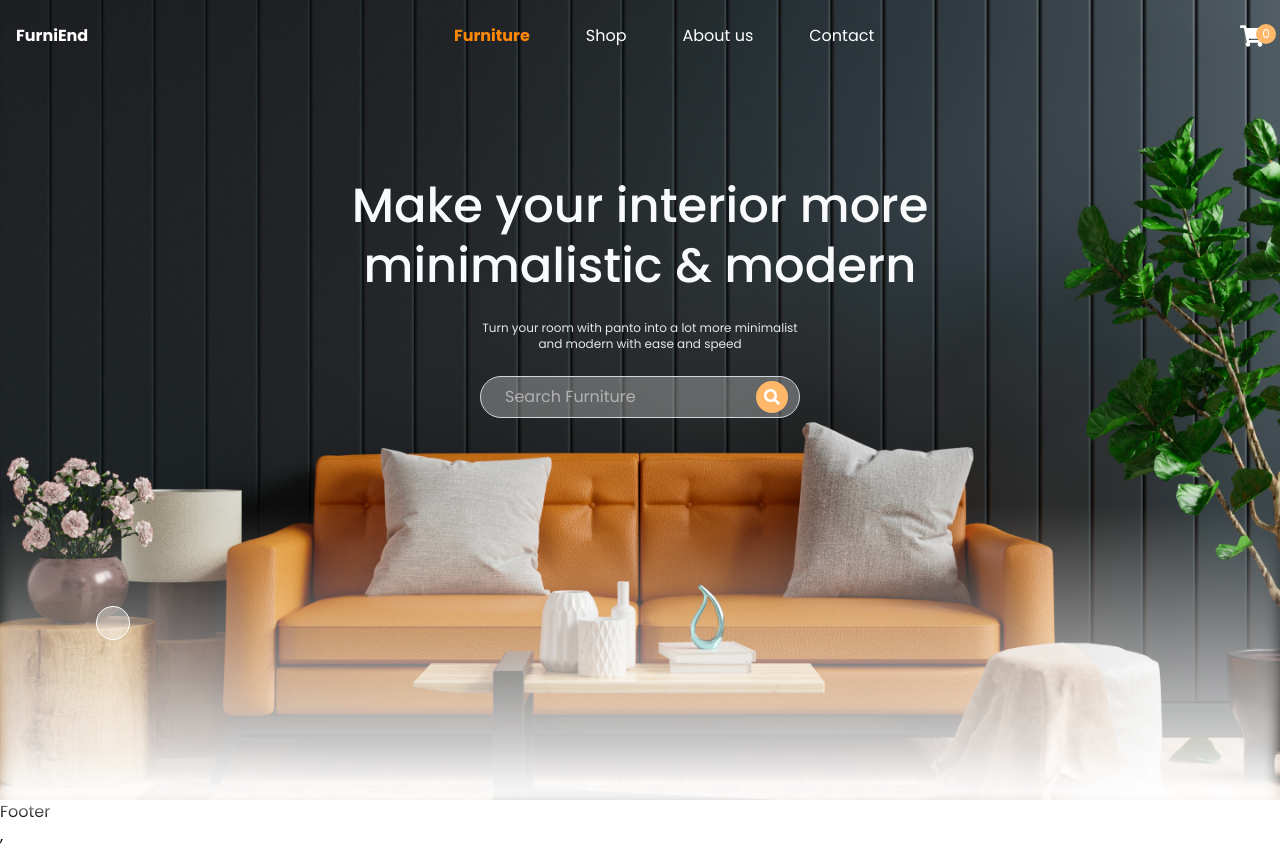
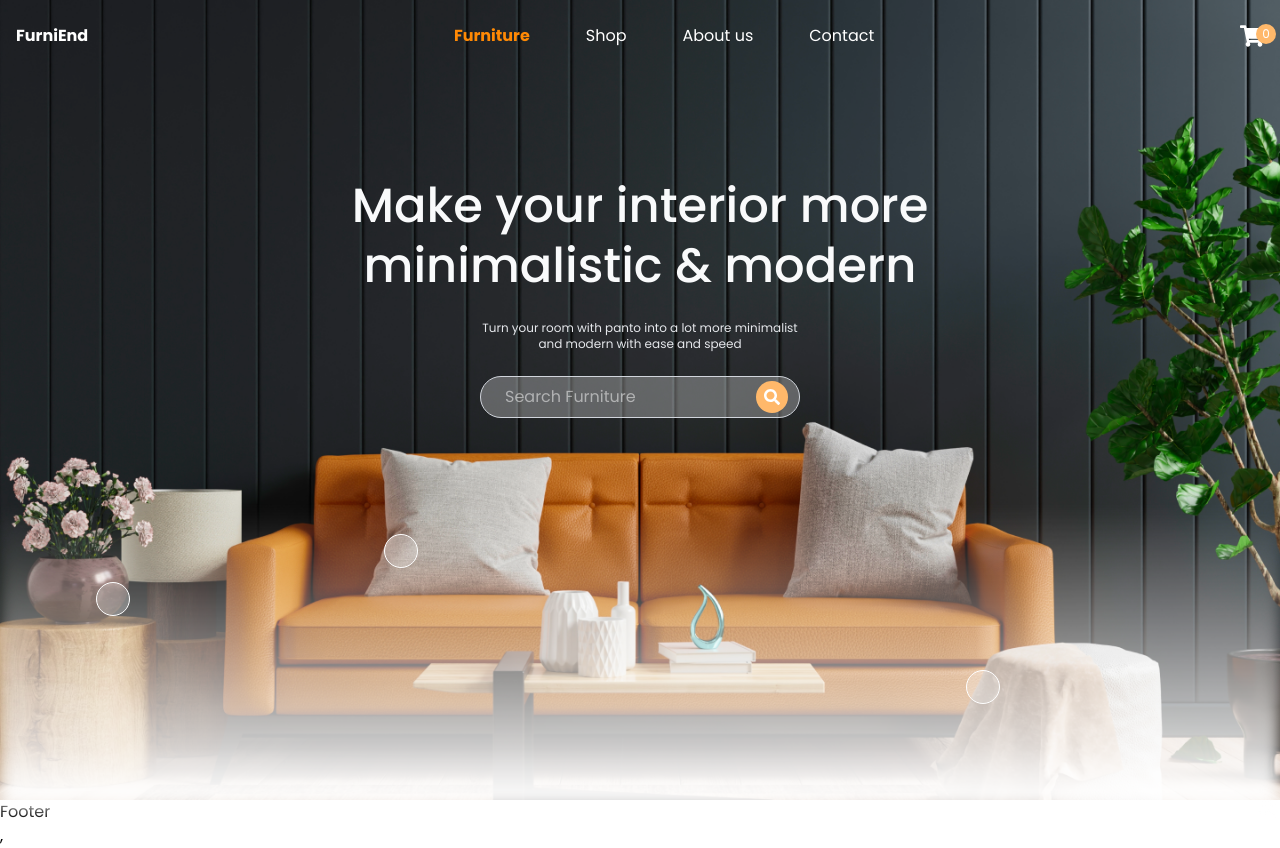
Before and after one commit to ahassh1/react-landing-page, a React (Vite) app: page / in a window 1280 px wide. Built offline with nearby package versions, Linux system fonts and the light colour scheme.

Commit message:
tooltip done

```diff
--- /dev/null
+++ b/src/components/TooltipButton.jsx
@@ -0,0 +1,51 @@
+import React from "react";
+
+const TooltipButton = ({
+  position = "bottom",
+  colors = ["bg-red-700", "bg-green-700", "bg-blue-700"],
+}) => {
+  // Map position prop to different classes for positioning the tooltip and arrow
+  const positionClasses = {
+    bottom: {
+      tooltip: "bottom-full left-1/2 transform -translate-x-1/2 mb-3",
+      arrow: "left-1/2 transform -translate-x-1/2 -bottom-2 border-t",
+    },
+    top: {
+      tooltip: "top-full left-1/2 transform -translate-x-1/2 mt-3",
+      arrow: "left-1/2 transform -translate-x-1/2 -top-2 border-b",
+    },
+    left: {
+      tooltip: "left-full top-1/2 transform -translate-y-1/2 ml-3",
+      arrow: "top-1/2 transform -translate-y-1/2 -left-2 border-r",
+    },
+    right: {
+      tooltip: "right-full top-1/2 transform -translate-y-1/2 mr-3",
+      arrow: "top-1/2 transform -translate-y-1/2 -right-2 border-l",
+    },
+  };
+
+  return (
+    <div className="relative group">
+      <button className="relative p-4 bg-white/25 border border-1 border-white text-white text-xl rounded-full">
+        {/* Tooltip */}
+        <div
+          className={`hidden absolute p-2 space-x-1 rounded-lg bg-white/25 border border-white shadow-md group-hover:flex ${positionClasses[position].tooltip}`}
+        >
+          {/* Colored dots */}
+          {colors.map((color, index) => (
+            <div
+              key={index}
+              className={`size-6 ${color} border border-white rounded-full`}
+            ></div>
+          ))}
+          {/* Tooltip arrow */}
+          <div
+            className={`absolute w-0 h-0 border-l-8 border-l-transparent border-r-8 border-r-transparent border-t-8 ${positionClasses[position].arrow} border-1 border-t-white/35`}
+          ></div>
+        </div>
+      </button>
+    </div>
+  );
+};
+
+export default TooltipButton;
--- a/src/pages/home/Hero.jsx
+++ b/src/pages/home/Hero.jsx
@@ -1,6 +1,7 @@
 import React from "react";
 import bannerImg from "../../assets/banner.png";
 import { FaSearch } from "react-icons/fa";
+import TooltipButton from "../../components/TooltipButton";
 
 const Hero = () => {
   return (
@@ -32,17 +33,16 @@
         </div>
         {/* bottom blur effect  */}
         <div className="absolute inset-x-0 bottom-0 h-3/4 -mb-2 bg-gradient-to-t from-white via-transparent to-transparent blur-sm" />
-        {/* tooltip box */}
-        <div className="absolute bottom-40 left-24 group">
-          <button className="relative p-4 bg-white/35 rounded-full border border-1 bg-white text-xl">
-            <div className="hidden absolute bottom-full left-1/2 transform -translate-x-1/2 mb-3 p-2 rounded-lg bg-white/25 shadow:md group-hover:flex space-x-1">
-              <div className="size-6 bg-red-700 border border-white rounded-full" />
-              <div className="size-6 bg-blue-700 border border-white rounded-full" />
-              <div className="size-6 bg-green-700 border border-white rounded-full" />
-              {/* tooltip arrow */}
-              <div className="absolute left-1/2 transform -translate-x-1/2 -bottom-2 w-0 h-0 border-1-8 border-1-transparent border-r-8 border-r-transparent border-t-8 border-t-white/35"></div>
-            </div>
-          </button>
+
+        {/* <BasicToolTip/> */}
+        <div className="hidden xl:block absolute bottom-40 left-24">
+          <TooltipButton position="bottom" />
+        </div>
+        <div className="hidden xl:block absolute bottom-52 left-96">
+          <TooltipButton position="bottom" />
+        </div>
+        <div className="hidden xl:block absolute bottom-24 right-70">
+          <TooltipButton position="bottom" />
         </div>
       </div>
     </section>
```
